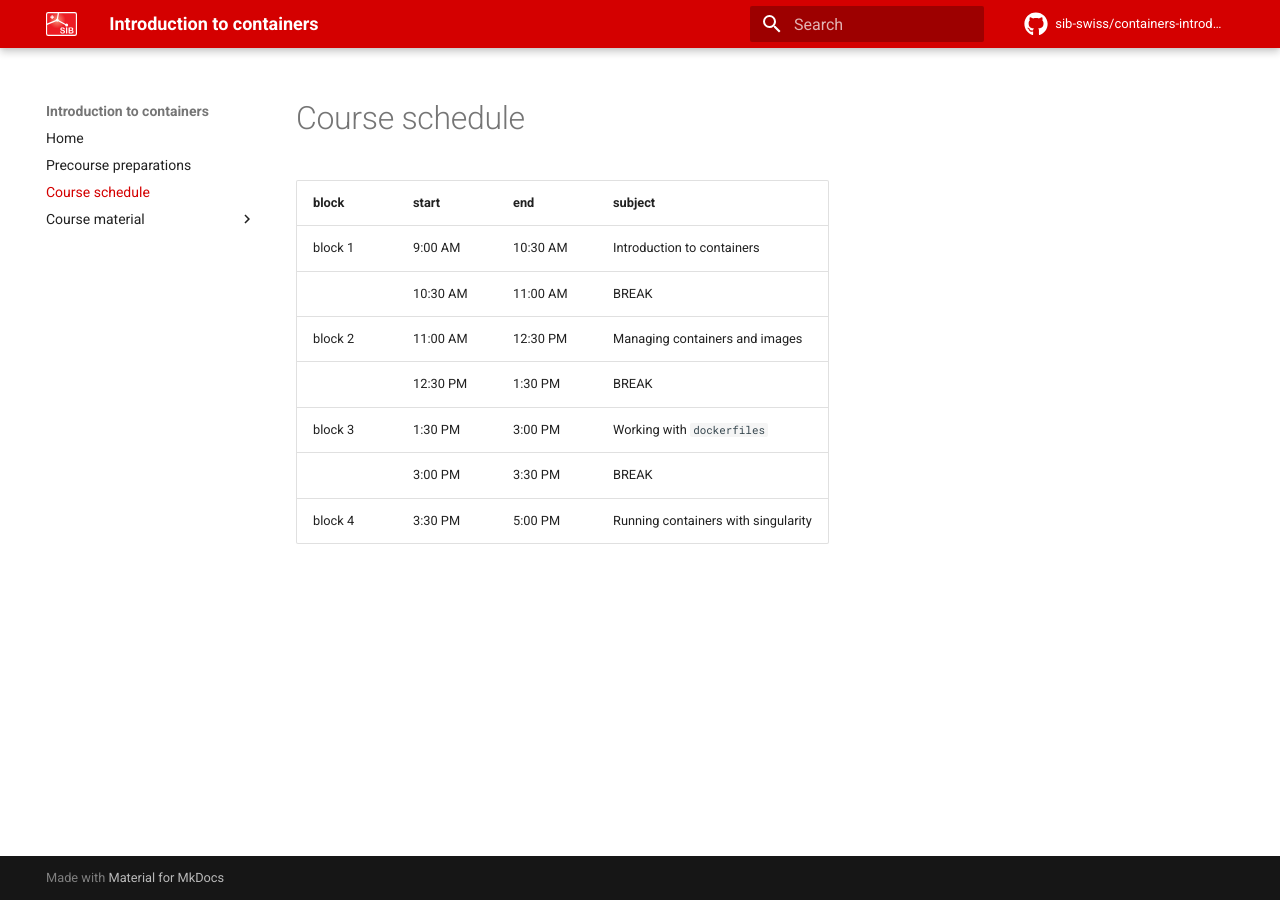
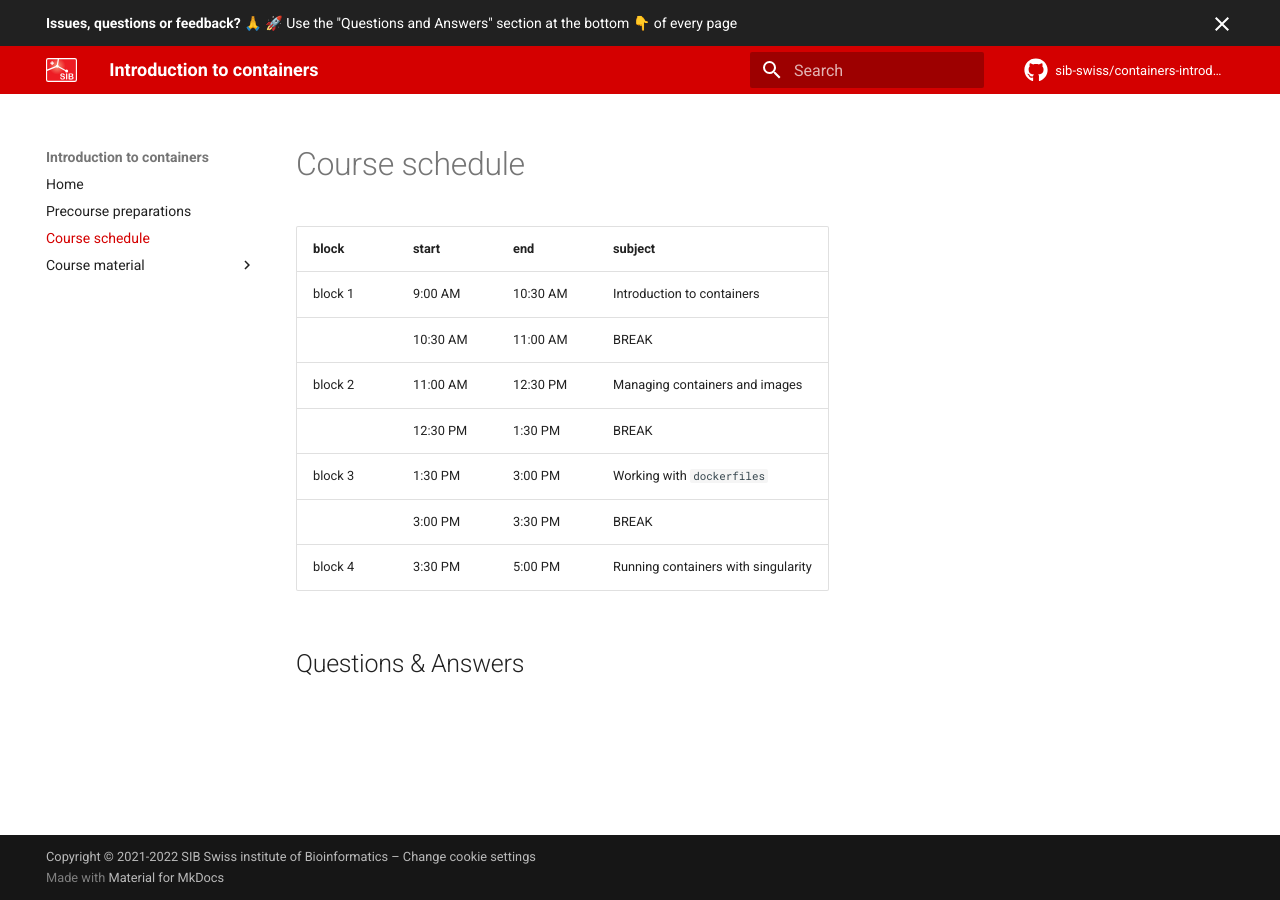
Before and after one commit to sib-swiss/containers-introduction-training, an MkDocs documentation site: the page built from docs/course_schedule.md, in a window 1280 px wide. Built offline with MkDocs 1.6.1 and Material for MkDocs 9.7.7, drawn with Linux system fonts in a browser that asks for light colours; comment, search, counter and statistics services are not loaded; the version menu is left out; some of the changed lines change nothing that is shown.

Commit message:
adds giscus

```diff
--- a/mkdocs.yml
+++ b/mkdocs.yml
@@ -13,11 +13,29 @@
   name: material
   logo: assets/images/SIB_logo.svg
   favicon: assets/images/SIB_logo.svg
+  custom_dir: overrides
   icon:
     repo: fontawesome/brands/github
+  features:
+    - announce.dismiss
+
 extra:
   version:
     provider: mike
+  consent:
+    title: Cookie consent
+    description: >-
+      We use cookies to recognize your repeated visits and preferences, as well
+      as to measure the effectiveness of our documentation and whether users
+      find what they're searching for. With your consent, you're helping us to
+      make our documentation better.
+  analytics:
+    provider: google
+    property: G-1HJVS56CBX
+
+copyright: >
+  Copyright &copy; 2021-2022 SIB Swiss institute of Bioinformatics –
+  <a href="#__consent">Change cookie settings</a>
 
 # Repository
 repo_name: sib-swiss/containers-introduction-training
--- a/overrides/main.html
+++ b/overrides/main.html
@@ -1,11 +1,109 @@
+{% extends "base.html" %}
 
-{% extends "base.html" %}
+{% block announce %}
+  <b>Issues, questions or feedback? &#128591; &#128640; </b> Use the "Questions and Answers" section at the bottom &#128071; of every page
+{% endblock %}
+
+{% block site_meta %}
+<script type="application/ld+json">
+  {
+    "@context": "https://schema.org/",
+    "@type": "LearningResource",
+    "@id": "https://sib-swiss.github.io/containers-introduction-training",
+    "http://purl.org/dc/terms/conformsTo": {
+        "@type": "CreativeWork",
+        "@id": "https://bioschemas.org/profiles/TrainingMaterial/1.0-RELEASE"
+    },
+    "description": "Course on containers for reproducible research",
+    "keywords": "container, docker, singularity, reproducible",
+    "name": " Docker and Singularity for reproducible research: getting started with containers ",
+
+    "abstract": "Reproducible analysis in bioinformatics goes beyond good documentation and sharing code. Often, analyses depend on an entire environment with many different programs, libraries and settings. For the sake of reproducibility, but also for productivity, you might want to store, reuse, and share your environments using container software such as Docker and Singularity. Containerization is a lightweight and scalable way of working with such isolated environments. For example, with Docker you can develop, store and manage environments based on Linux operating systems which can run in mostly any computer. Often, bioinformatic calculations also require large memory and CPU resources, therefore you might want to use a shared computer environment (e.g. a HPC cluster). However, to run Docker you need to have privileged rights (i.e. as root), which is not the case for Singularity, a program that enables you to run environments from a wide range of resources (including Docker) in a safe manner without the need for privileged access. Combining Singularity and Docker thus makes you extremely flexible in how, when and where you use your computer environments and those of others. To introduce you to working with containers in the context of bioinformatics research, we will take a practical approach with several hands-on exercises to go through the basics of using, developing and sharing containers.",
+    "audience": "Biologists, bioinformaticians and computational biologists",
+    "author": [
+        {
+            "@type": "Person",
+            "name": "Geert van Geest",
+            "email": "geert.vangeest@sib.swiss"
+        },
+        {
+            "@type": "Person",
+            "name": "Patricia Palagi"
+        },
+        {
+            "@type": "Organization",
+            "name": "SIB Swiss Institute of Bioinformatics"
+        }
+    ],
+    "identifier": "https://doi.org/10.5281/zenodo.6787081",
+    "license": "https://creativecommons.org/licenses/by/4.0/",
+    "teaches": [
+        "Understand the basic concepts and terminology associated with virtualization with containers",
+        "Be able to customize, store and share a containerized environment with Docker",
+        "Understand the essential differences between Docker and Singularity",
+        "Be able to use Singularity to run containers on a shared computer environment (e.g. a HPC cluster)"
+    ]
+}
+</script>
+{% endblock %}
+
+{% block content %}
+  {{ super() }}
+
+  <!-- Giscus -->
+  <h2>Questions & Answers</h2>
+
+    <script src="https://giscus.app/client.js"
+            data-repo="sib-swiss/containers-introduction-training"
+            data-repo-id="MDEwOlJlcG9zaXRvcnkzMzE4OTA0MzA="
+            data-category="Q&A"
+            data-category-id="DIC_kwDOE8g-_s4CSEuU"
+            data-mapping="pathname"
+            data-strict="0"
+            data-reactions-enabled="1"
+            data-emit-metadata="0"
+            data-input-position="top"
+            data-theme="preferred_color_scheme"
+            data-lang="en"
+            crossorigin="anonymous"
+            async>
+    </script>
+  <!-- Synchronize Giscus theme with palette -->
+  <script>
+    var giscus = document.querySelector("script[src*=giscus]")
+
+    /* Set palette on initial load */
+    var palette = __md_get("__palette")
+    if (palette && typeof palette.color === "object") {
+      var theme = palette.color.scheme === "slate" ? "dark" : "light"
+      giscus.setAttribute("data-theme", theme)
+
+
+    }
+
+    /* Register event handlers after documented loaded */
+    document.addEventListener("DOMContentLoaded", function() {
+      var ref = document.querySelector("[data-md-component=palette]")
+      ref.addEventListener("change", function() {
+        var palette = __md_get("__palette")
+        if (palette && typeof palette.color === "object") {
+          var theme = palette.color.scheme === "slate" ? "dark" : "light"
+
+          /* Instruct Giscus to change theme */
+          var frame = document.querySelector(".giscus-frame")
+          frame.contentWindow.postMessage(
+            { giscus: { setConfig: { theme } } },
+            "https://giscus.app"
+          )
+        }
+      })
+    })
+  </script>
+{% endblock %}
 
 {% block outdated %}
   You're not viewing the latest version.
   <a href="{{ '../' ~ base_url }}">
-
-
     <strong>Click here to go to latest.</strong>
   </a>
 {% endblock %}
```
